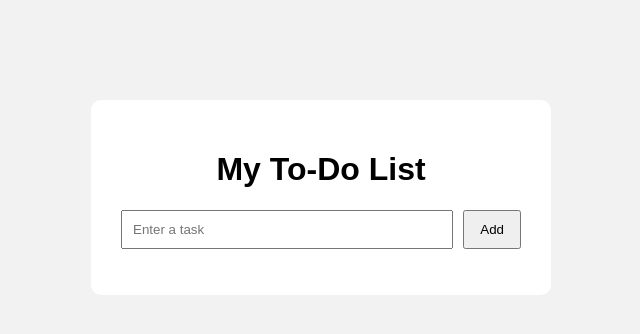
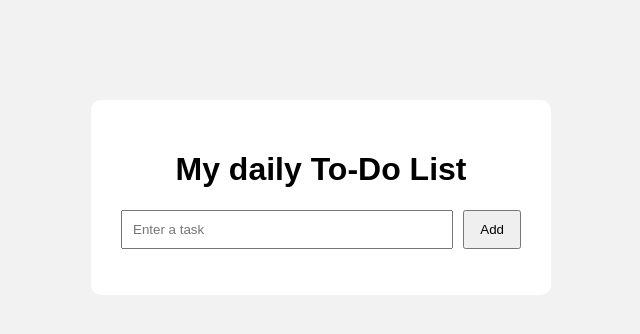
Before and after one commit to Sanhitha-07/ghpractice, a plain HTML site: page index.html in a window 1280 px wide. Shown: the whole page, without its empty margins (319-959 px from the left). Drawn offline with Linux system fonts and the light colour scheme.

Commit message:
updated to-do list

```diff
--- a/index.html
+++ b/index.html
@@ -9,7 +9,7 @@
 <body>
 
     <div class="container">
-        <h1>My To-Do List</h1>
+        <h1>My daily To-Do List</h1>
 
         <div class="input-box">
             <input type="text" id="taskInput" placeholder="Enter a task">
```
